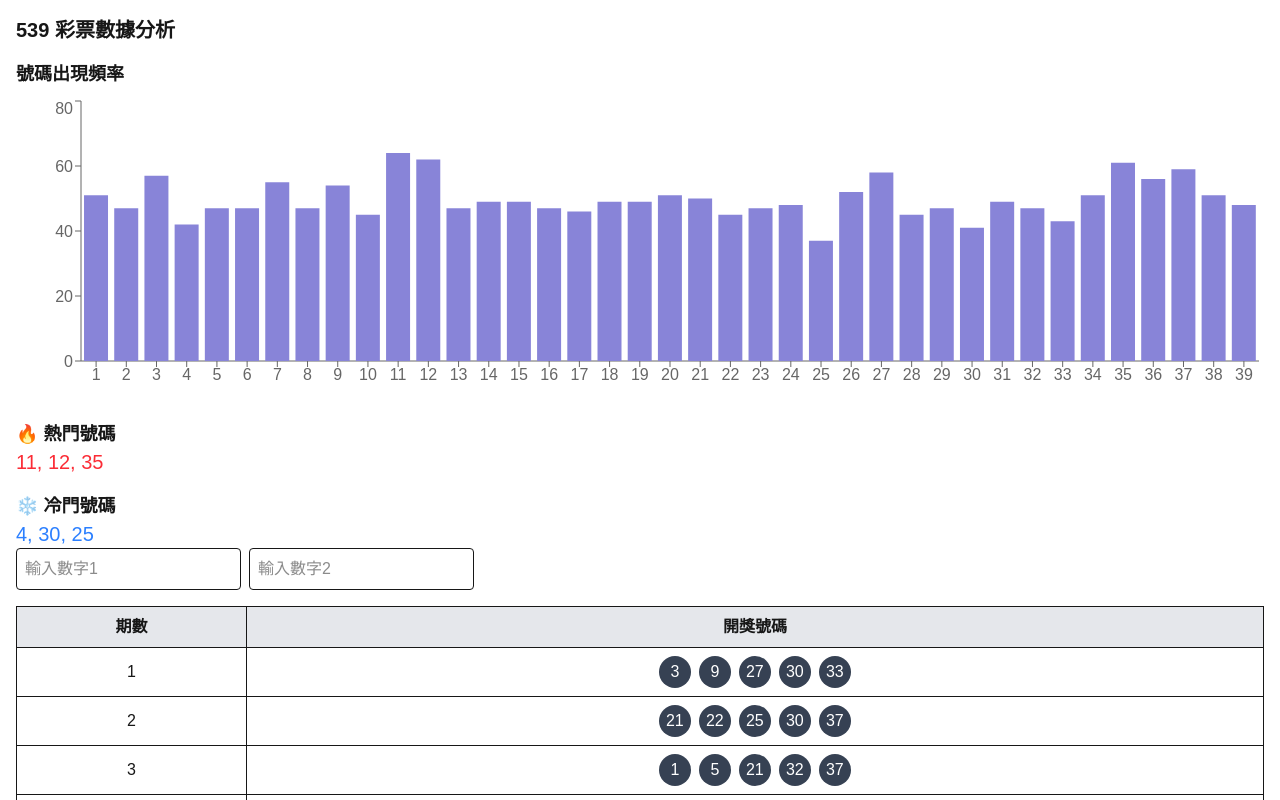
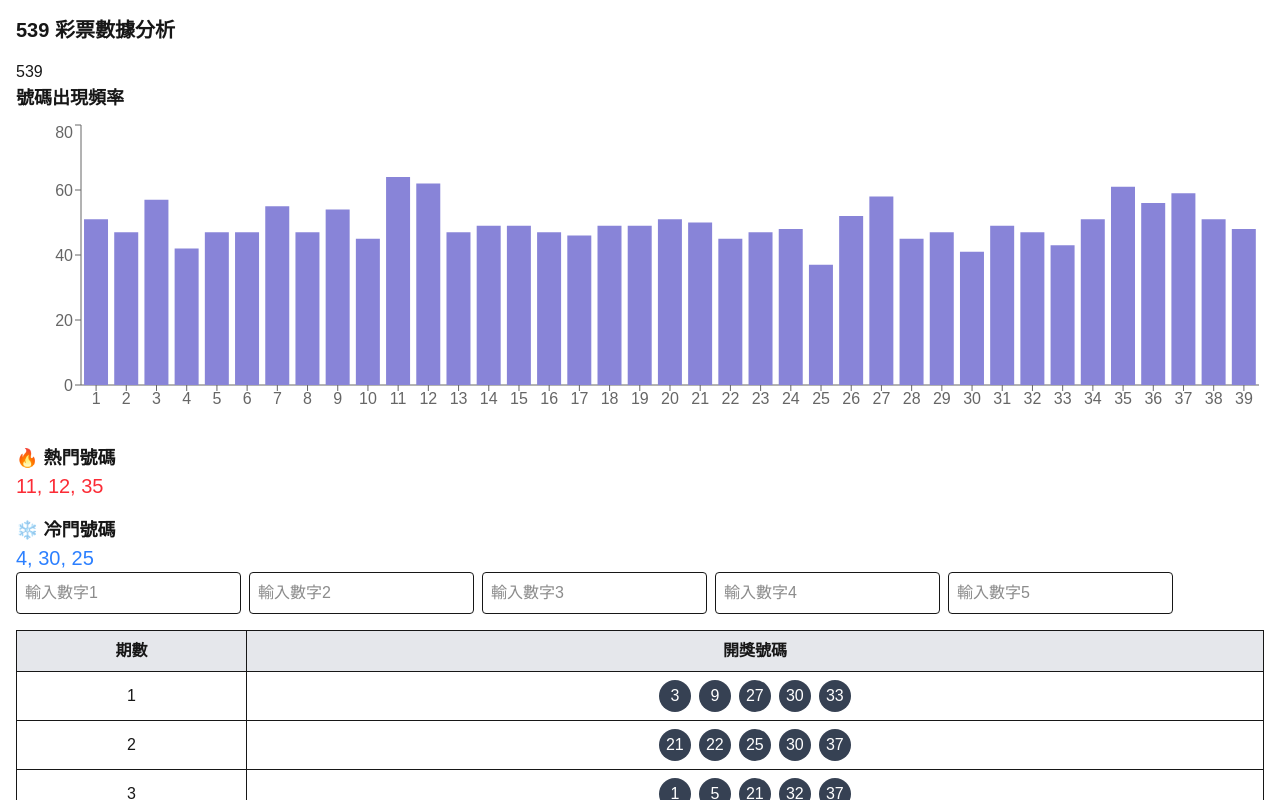
Before and after one commit to nttu94507/my_wealth, a Next.js app: page / in a window 1280 px wide. Shown: the top 800 px of the page. Built offline with nearby package versions, Linux system fonts and the light colour scheme.

Commit message:
total six filters

```diff
--- /dev/null
+++ b/app/539/page.tsx
@@ -0,0 +1,48 @@
+
+"use client"
+import { useState, useEffect } from "react";
+
+const LotteryResults = () => {
+    const [data, setData] = useState([]);
+
+    useEffect(() => {
+        // 模擬從 API 獲取數據
+        const fetchData = async () => {
+            const lotteryData = [
+                { date: "2025-03-25", numbers: [1, 12, 23, 34, 35] },
+                { date: "2025-03-24", numbers: [3, 8, 19, 27, 30] },
+                { date: "2025-03-23", numbers: [5, 11, 22, 29, 31] },
+            ];
+
+            // 排序日期（新到舊）
+            const sortedData = lotteryData.sort((a, b) => new Date(b.date) - new Date(a.date));
+            setData(sortedData);
+        };
+
+        fetchData();
+    }, []);
+
+    // 格式化日期為「YYYY年M月D日」
+    const formatDate = (dateStr) => {
+        return new Intl.DateTimeFormat("zh-TW", {
+            year: "numeric",
+            month: "long",
+            day: "numeric",
+        }).format(new Date(dateStr));
+    };
+
+    return (
+        <div>
+            <h2>539 開獎結果</h2>
+            <ul>
+                {data.map((item) => (
+                    <li key={item.date}>
+                        {formatDate(item.date)}：{item.numbers.join(", ")}
+                    </li>
+                ))}
+            </ul>
+        </div>
+    );
+};
+
+export default LotteryResults;
--- a/app/page.js
+++ b/app/page.js
@@ -1,6 +1,7 @@
 "use client"
 import { useState } from "react";
 import { BarChart, Bar, XAxis, YAxis, Tooltip, ResponsiveContainer } from "recharts";
+import Link from "next/link";
 import './globals.css'
 
 const lotteryData = {
@@ -783,8 +784,9 @@ const data = [
 
 
 
+
 export default function LotteryAnalyzer() {
-  const [searchNums, setSearchNums] = useState(["", ""]);
+  const [searchNums, setSearchNums] = useState(["", "", "", "", ""]);
   const data1 = [
     [1, 12, 23, 34, 35],
     [5, 11, 19, 23, 37],
@@ -832,6 +834,9 @@ export default function LotteryAnalyzer() {
   return (
     <div className="p-4">
       <h1 className="text-xl font-bold mb-4">539 彩票數據分析</h1>
+      <Link href="/539">
+        <button>539</button>
+      </Link>
       {/* 號碼出現頻率長條圖 */}
       <h2 className="text-lg font-semibold mb-2">號碼出現頻率</h2>
       <ResponsiveContainer width="100%" height={300}>
@@ -865,6 +870,27 @@ export default function LotteryAnalyzer() {
           placeholder="輸入數字2"
           value={searchNums[1]}
           onChange={(e) => handleInputChange(1, e.target.value)}
+          className="border p-2 rounded"
+        />
+        <input
+          type="number"
+          placeholder="輸入數字3"
+          value={searchNums[2]}
+          onChange={(e) => handleInputChange(2, e.target.value)}
+          className="border p-2 rounded"
+        />
+        <input
+          type="number"
+          placeholder="輸入數字4"
+          value={searchNums[3]}
+          onChange={(e) => handleInputChange(3, e.target.value)}
+          className="border p-2 rounded"
+        />
+        <input
+          type="number"
+          placeholder="輸入數字5"
+          value={searchNums[4]}
+          onChange={(e) => handleInputChange(4, e.target.value)}
           className="border p-2 rounded"
         />
       </div>
```
